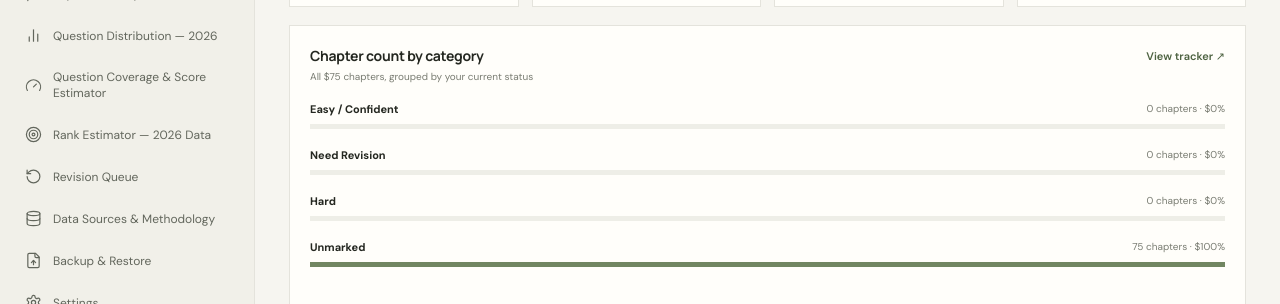
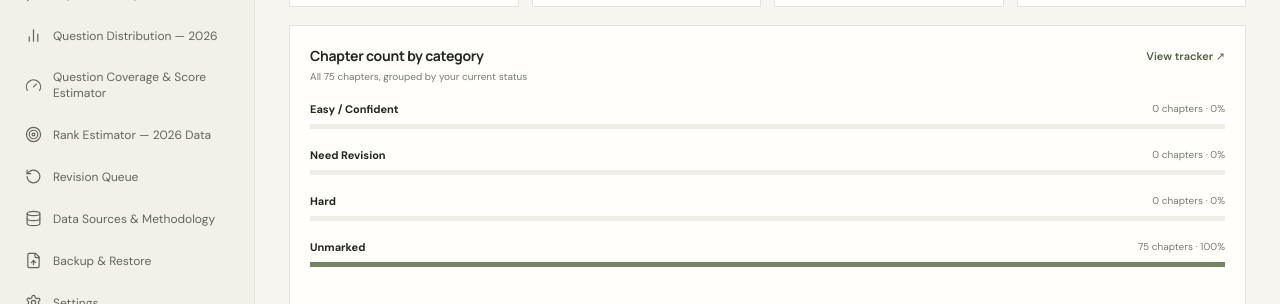
Before and after one commit to dineshrox186/sigmatracker, a React (Vite) app: page / in a window 1280 px wide. Shown: the part 219-523 px from the top of the page. Built offline with nearby package versions, Linux system fonts and the light colour scheme.

Commit message:
Fix literal dollar signs in dashboard chapter categories

```diff
--- a/src/ui/App.tsx
+++ b/src/ui/App.tsx
@@ -36,7 +36,7 @@ export default function App(){
   <main className="main"><header className="topbar"><button className="icon-btn menu-btn" onClick={()=>setDrawer(true)} aria-label="Open navigation"><Menu size={20}/></button><div className="crumb">JEE MAIN 2027 <span>/</span> {page}</div><div className="top-actions"><span className="baseline"><span className="dot"></span> 2026 syllabus baseline</span><button className="avatar" title="Settings" onClick={()=>setPage('Settings')}>S</button></div></header>
    <div className="content">
     {page==='Dashboard'&&<><div className="stats-grid"><Stat label="CHAPTERS TRACKED" value={`${chapters.length-counts['Unmarked']} / ${chapters.length}`} foot={`${pct}% marked`} icon={<BookOpen/>}/><Stat label="EASY / CONFIDENT" value={counts['Easy / Confident']} foot="Your confident chapters" icon={<Check/>}/><Stat label="NEED REVISION" value={counts['Need Revision']} foot="Good candidates for review" icon={<RotateCcw/>}/><Stat label="REVISION OVERDUE" value={due.length} foot="Based on your target dates" icon={<Activity/>}/></div>
-      <section className="panel"><div className="panel-head"><div><h2>Chapter count by category</h2><p>All ${chapters.length} chapters, grouped by your current status</p></div><button className="text-button" onClick={()=>setPage('Chapter Tracker')}>View tracker ↗</button></div>{statuses.map(status=>{const count=counts[status]??0;return <div className="subject-progress" key={status}><div className="subject-line"><strong>{status}</strong><span>{count} chapters · ${Math.round(count/Math.max(chapters.length,1)*100)}%</span></div><div className="progress-track"><div style={{width:`${count/Math.max(chapters.length,1)*100}%`}}/></div></div>})}</section>
+      <section className="panel"><div className="panel-head"><div><h2>Chapter count by category</h2><p>All {chapters.length} chapters, grouped by your current status</p></div><button className="text-button" onClick={()=>setPage('Chapter Tracker')}>View tracker ↗</button></div>{statuses.map(status=>{const count=counts[status]??0;return <div className="subject-progress" key={status}><div className="subject-line"><strong>{status}</strong><span>{count} chapters · {Math.round(count/Math.max(chapters.length,1)*100)}%</span></div><div className="progress-track"><div style={{width:`${count/Math.max(chapters.length,1)*100}%`}}/></div></div>})}</section>
     </>}
     {page==='Chapter Tracker'&&<><div className="page-heading"><div><p className="eyebrow">SIGMA TRACKER CHAPTER LIST</p><h1>Chapter Tracker</h1><p className="muted">Status and completion are independent. Changes save automatically on this device.</p></div><div className="heading-actions"><button className={`button ${view==='table'?'selected':''}`} onClick={()=>setView('table')}>Table</button><button className={`button ${view==='compact'?'selected':''}`} onClick={()=>setView('compact')}>Compact</button></div></div>
       <div className="filter-bar"><div className="searchbox"><Search size={16}/><input value={query} onChange={e=>setQuery(e.target.value)} placeholder="Search chapters, units, subtopics…"/></div><select value={subject} onChange={e=>setSubject(e.target.value as any)}><option>All</option><option>Physics</option><option>Chemistry</option><option>Mathematics</option></select><select value={cls} onChange={e=>setCls(e.target.value)}><option value="All">All classes</option><option value="11">Class 11</option><option value="12">Class 12</option></select><select value={statusFilter} onChange={e=>setStatusFilter(e.target.value)}><option value="All">All statuses</option>{statuses.map(s=><option key={s}>{s}</option>)}</select><select value={sort} onChange={e=>setSort(e.target.value)}><option value="important">Unit</option><option value="revision">Revision due</option><option value="alphabetical">Alphabetical</option></select></div>
```
